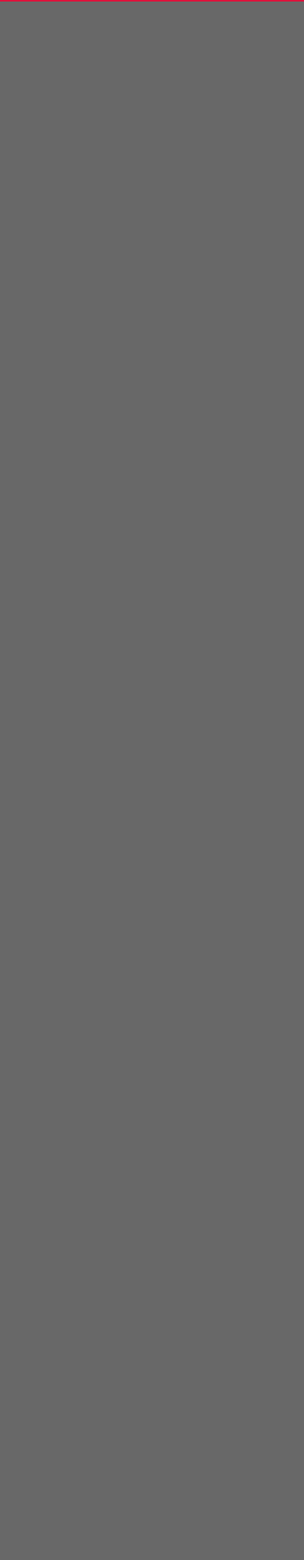
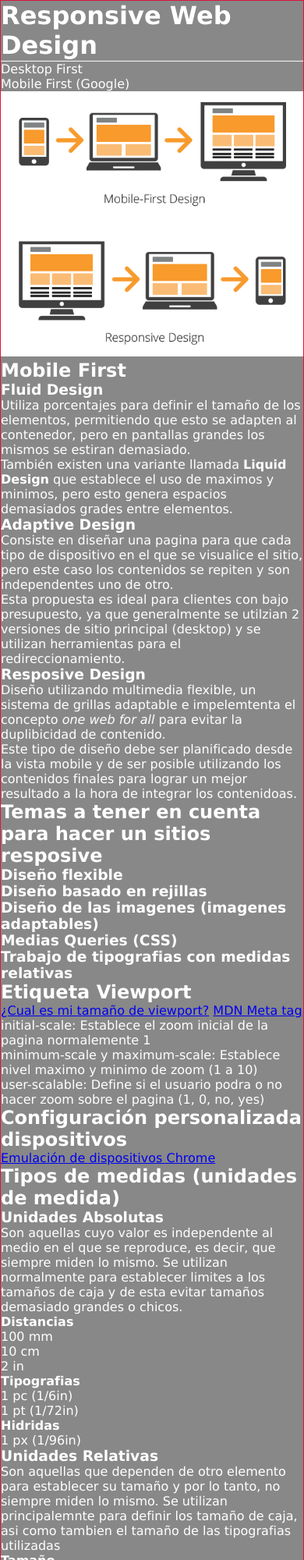
Before and after one commit to FlorAmado/clase-01, a website built with Vite: page clase-02/04-responsive-web-desing/index.html in a window 390 px wide. Shown: the top 2000 px of the page at 78% size. Before the commit the page ends 1500 px from the top, so only its background shows below. Built offline with nearby package versions, Linux system fonts and the light colour scheme.

Commit message:
responsive image

```diff
--- a/clase-02/04-responsive-web-desing/index.html
+++ b/clase-02/04-responsive-web-desing/index.html
@@ -1,18 +1,176 @@
 <!doctype html>
 <html lang="es">
+  <head>
+    <meta charset="UTF-8" />
+    <meta name="viewport" content="width=device-width, initial-scale=1.0, user-scalable=yes" />
+    <title>Responsive Web Design</title>
+  </head>
+  <body>
+    <div class="contenedor">
+      <h1>Responsive Web Design</h1>
+      <hr />
 
-<head>
-  <meta charset="UTF-8" />
-  <meta name="viewport" content="width=device-width, initial-scale=1.0" />
-  <title>Responsive Web Desing  </title>
-</head>
+      <ul>
+        <li>Desktop First</li>
+        <li>Mobile First (Google)</li>
+      </ul>
 
-<body>
+      <img class="img-fluid" src="./public/imgs/Image20260506160547.png" alt="Mobile vs Desktop" />
 
-  <div class="contenedor">
+      <h2>Mobile First</h2>
 
-  </div>
-  <script type="module" src="/src/style.css"></script>
-</body>
+      <!-- ul>(li>h3+p)*3 -->
+      <ul>
+        <li>
+          <h3>Fluid Design</h3>
+          <p>
+            Utiliza porcentajes para definir el tamaño de los elementos,
+            permitiendo que esto se adapten al contenedor, pero en pantallas
+            grandes los mismos se estiran demasiado.
+            <br />
+            También existen una variante llamada
+            <strong>Liquid Design</strong> que establece el uso de maximos y
+            minimos, pero esto genera espacios demasiados grades entre
+            elementos.
+          </p>
+        </li>
+        <li>
+          <h3>Adaptive Design</h3>
+          <p>
+            Consiste en diseñar una pagina para que cada tipo de dispositivo en
+            el que se visualice el sitio, pero este caso los contenidos se
+            repiten y son independentes uno de otro.
+            <br />
+            Esta propuesta es ideal para clientes con bajo presupuesto, ya que
+            generalmente se utilzian 2 versiones de sitio principal (desktop) y
+            se utilizan herramientas para el redireccionamiento.
+          </p>
+        </li>
+        <li>
+          <h3>Resposive Design</h3>
+          <p>
+            Diseño utilizando multimedia flexible, un sistema de grillas
+            adaptable e impelemtenta el concepto <em>one web for all</em> para
+            evitar la duplibicidad de contenido.
+            <br />
+            Este tipo de diseño debe ser planificado desde la vista mobile y de
+            ser posible utilizando los contenidos finales para lograr un mejor
+            resultado a la hora de integrar los contenidoas.
+          </p>
+        </li>
+      </ul>
 
+      <h2>Temas a tener en cuenta para hacer un sitios resposive</h2>
+
+      <h3>Diseño flexible</h3>
+      <h3>Diseño basado en rejillas</h3>
+      <h3>Diseño de las imagenes (imagenes adaptables)</h3>
+      <h3>Medias Queries (CSS)</h3>
+      <h3>Trabajo de tipografias con medidas relativas</h3>
+
+      <h2>Etiqueta Viewport</h2>
+
+      <a href="https://whatismyviewport.com/"
+        >¿Cual es mi tamaño de viewport?</a
+      >
+      <a
+        href="https://developer.mozilla.org/en-US/docs/Web/HTML/Viewport_meta_tag"
+        >MDN Meta tag</a
+      >
+
+
+    <ul>
+      <li>initial-scale: Establece el zoom inicial de la pagina normalemente 1</li>
+      <li>minimum-scale y maximum-scale: Establece nivel maximo y minimo de zoom (1 a 10)</li>
+      <li>user-scalable: Define si el usuario podra o no hacer zoom sobre el pagina (1, 0, no, yes)</li>
+    </ul>
+
+    <h2>Configuración personalizada dispositivos</h2>
+
+    <a href="https://github.com/amirshnll/custom-device-emulation-chrome">Emulación de dispositivos Chrome</a>
+
+    <h2>Tipos de medidas (unidades de medida)</h2>
+
+    <ul>
+      <li>
+        <h3>Unidades Absolutas</h3>
+        <p>Son aquellas cuyo valor es independente al medio en el que se reproduce, es decir, que siempre miden lo mismo. Se utilizan normalmente para establecer limites a los tamaños de caja y de esta evitar tamaños demasiado grandes o chicos.</p>
+
+        <ul>
+          <li>
+            <h4>Distancias</h4>
+            <ul>
+              <li>100 mm</li>
+              <li>10 cm</li>
+              <li>2 in</li>
+            </ul>
+          </li>
+          <li>
+            <h4>Tipografias</h4>
+            <ul>
+              <li>1 pc (1/6in)</li>
+              <li>1 pt (1/72in)</li>
+            </ul>
+          </li>
+          <li>
+            <h4>Hidridas</h4>
+            <ul>
+              <li>1 px (1/96in)</li>
+            </ul>
+          </li>
+        </ul>
+      </li>
+      <li>
+        <h3>Unidades Relativas</h3>
+        <p>Son aquellas que dependen de otro elemento para establecer su tamaño y por lo tanto, no siempre miden lo mismo. Se utilizan principalemnte para definir los tamaño de caja, asi como tambien el tamaño  de las tipografias utilizadas</p>
+        <ul>
+          <li>
+            <h4>Tamaño</h4>
+            <ul>
+              <li>* Porcentaje (%) - ancho del contenedor</li>
+            </ul>
+          </li>
+          <li>
+            <h4>Tipografia</h4>
+            <ul>
+              <li>* em (ancho de la M)</li>
+              <li>ex (alto de la x)</li>
+              <li>ch (tamaño del caracter 0)</li>
+            </ul>
+          </li>
+          <li>
+            <h4>Hidridas</h4>
+            <ul>
+              <li>* rem (ancho de la M en el root)</li>
+            </ul>
+          </li>
+        </ul>
+      </li>
+      <li>
+        <h3>Unidades Flexibles</h3>
+        <p>Son aquellas que basan su tamaño en la diemesion de la ventana (viewport) donde se visualiza la pagina web. Se utitlizan para implementar tipografias adaptables o definir alturas de caja de algunos elementos</p>
+
+        <ul>
+          <li>
+            <h4>Dimensiones</h4>
+            <ul>
+              <li>vmin [viewport min] (lado menor)</li>
+              <li>vmax [viewport max] (lado mayor)</li>
+            </ul>
+          </li>
+          <li>
+            <h4>Disposicion</h4>
+            <ul>
+              <li>vw [viewport width] (ancho del viewport)</li>
+              <li>vh [viewport height] (alto del viewport)</li>
+            </ul>
+          </li>
+        </ul>
+      </li>
+    </ul>
+
+    </div>
+
+    <script type="module" src="/src/main.js"></script>
+  </body>
 </html>
--- a/clase-02/04-responsive-web-desing/src/style.css
+++ b/clase-02/04-responsive-web-desing/src/style.css
@@ -1,4 +1,3 @@
-
 /* Reset */
 * {
     padding: 0;
@@ -10,7 +9,10 @@ body {
     background-color: #eee;
     /* Tipografía segura -> Todos los SO van a tener alguna de estás tipografías */
     font-family: Verdana, Geneva, Tahoma, sans-serif;
-    background-color: #686868;
+    background-color: #888;
+
+    color: white;
+
     height: 1500px;
 }
 
@@ -19,3 +21,7 @@ body {
     border: 1px solid crimson;
     margin: auto;
 }
+
+.img-fluid {
+    width: 100%; /* unidades relativas */ /* width -> 900px */
+}
```
Also changed, not shown: clase-02/04-responsive-web-desing/public/imgs/Image20260506160547.png (added).
